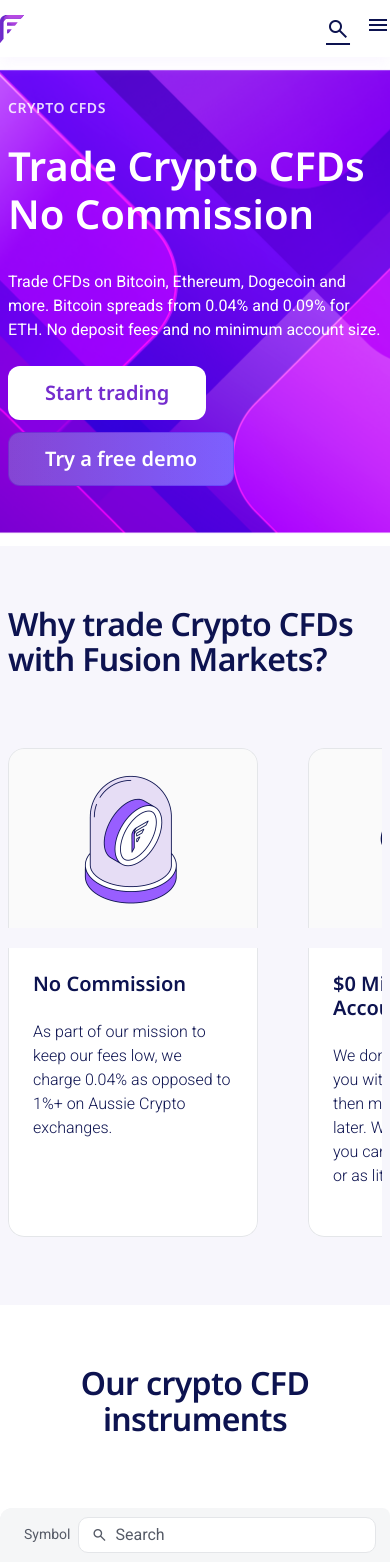
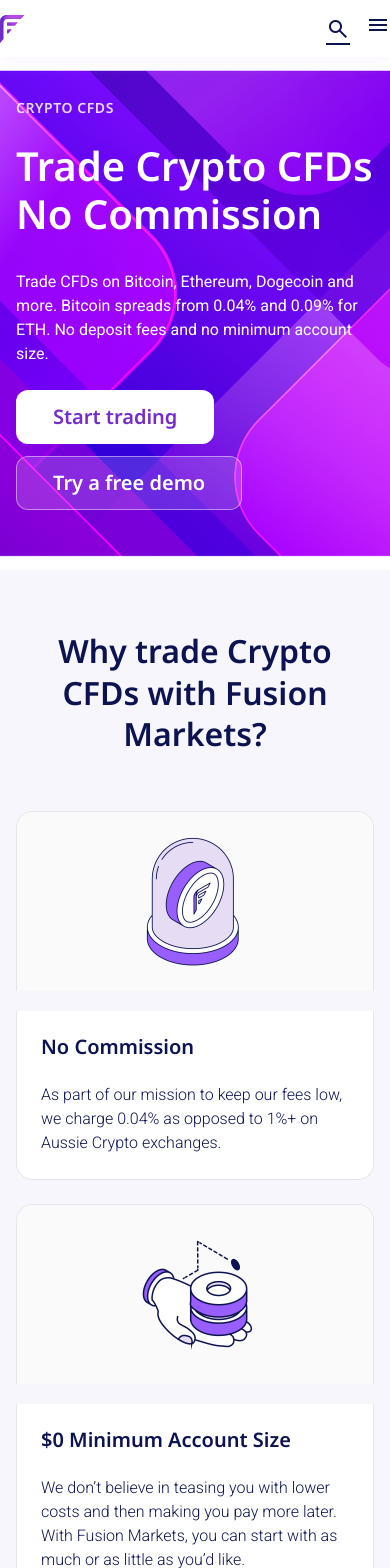
Before and after one commit to thesunfalle-dev/fm.growth-agent, a Next.js app: page /crypto/ in a window 390 px wide. Shown: the top 1568 px of the page. Built offline with nearby package versions, Linux system fonts and the light colour scheme.

Commit message:
Fix layout blowout: container width, USP grid, compare cols
Hard-cap content column at 1280px, wrap USP cards in 3 columns
instead of a page-expanding scroll rail, and rebalance compare
matrix column widths. Titles use H2 scale for clean wrapping.

```diff
--- a/app/globals.css
+++ b/app/globals.css
@@ -41,67 +41,102 @@
 
 /* Layout — content max 1280 (Website Redesign) */
 
-.ui-container {
-  width: min(100% - var(--layout-container-gutter), var(--layout-container-max));
-  margin-inline: auto;
-}
-
+/*
+ * Page content column.
+ * Keep ALL sizing props on one selector (minifiers were splitting/dropping pieces).
+ * Use !important on max-width so nested flex/band rules cannot force full viewport.
+ */
+.ui-container,
 .ui-container--narrow {
-  width: min(100% - var(--layout-container-gutter), var(--layout-container-narrow));
+  display: block;
+  width: 100% !important;
+  max-width: 1280px !important;
+  margin-left: auto !important;
+  margin-right: auto !important;
+  min-width: 0 !important;
+  box-sizing: border-box !important;
+  padding-left: 16px;
+  padding-right: 16px;
+}
+
+.ui-container--narrow {
+  max-width: 720px !important;
+}
+
+@media (min-width: 768px) {
+  .ui-container,
+  .ui-container--narrow {
+    padding-left: 40px;
+    padding-right: 40px;
+  }
+}
+
+@media (min-width: 1360px) {
+  .ui-container,
+  .ui-container--narrow {
+    padding-left: 0;
+    padding-right: 0;
+  }
+}
+
+/* Section layouts that need flex — override display only, not width */
+.ui-section--default > .ui-container {
+  display: flex !important;
+  flex-direction: column;
+  align-items: stretch;
+}
+
+.ui-section--hero > .ui-container {
+  display: block !important;
 }
 
 .ui-section {
   padding: var(--layout-spacing-section-desktop) 0;
+  /* Contain children that would otherwise blow out document width */
+  overflow-x: clip;
 }
 
 /*
- * Page-wide marketing layout (Final Pages):
- * default sections center titles + content stacks.
+ * Page-wide marketing layout:
+ * section titles centered; content stacks full container width.
  * Hero stays left-aligned (market brand pitch).
  */
-.ui-section--default > .ui-container {
-  display: flex;
-  flex-direction: column;
-  align-items: center;
-}
-
-.ui-section--default .ui-heading--section:not([class*="__title"]) {
+.ui-section--default .ui-heading--section {
   width: 100%;
   text-align: center;
-  font-size: var(--layout-footer-heading-size);
-  line-height: 1.1;
-  letter-spacing: -0.02em;
+  /* Prefer H2 token over always-48 — long titles wrap cleanly */
+  font-size: var(--typography-font-size-h2);
+  line-height: var(--typography-line-height-heading-loose);
+  letter-spacing: var(--typography-letter-spacing-heading);
   margin-bottom: var(--layout-spacing-heading-to-description-desktop);
-}
-
-.ui-section--default .ui-text--lead:not([class*="__subtitle"]) {
+  max-width: 28ch;
+  margin-inline: auto;
+}
+
+.ui-section--default .ui-text--lead {
   text-align: center;
   max-width: 52ch;
   margin-inline: auto;
 }
 
-.ui-section--default .ui-card-grid {
-  justify-content: center;
-  width: 100%;
-}
-
+.ui-section--default .ui-card-grid,
 .ui-section--default .ui-table-shell,
 .ui-section--default .ui-faq-list,
 .ui-section--default .ui-steps,
 .ui-section--default .ui-markets-band,
 .ui-section--default .ui-faq-band,
-.ui-section--default .ui-steps-band {
-  width: 100%;
+.ui-section--default .ui-steps-band,
+.ui-section--default .ui-features-band,
+.ui-section--default .ui-compare-shell {
+  width: 100%;
+  max-width: 100%;
+  min-width: 0;
 }
 
 .ui-section--hero {
   padding-top: var(--space-16);
   padding-bottom: var(--layout-spacing-section-desktop);
-}
-
-.ui-section--hero > .ui-container {
-  display: block;
-  align-items: stretch;
+  overflow-x: clip;
 }
 
 /* Hero copy + optional campaign bullets (no nested table — use block type table) */
@@ -1259,20 +1294,21 @@
   display: flex;
   flex-direction: column;
   align-items: center;
-  gap: var(--space-6);
+  gap: var(--space-4);
   text-align: center;
   max-width: 768px;
   width: 100%;
+  min-width: 0;
 }
 
 .ui-markets-band__title {
-  margin: 0;
-  max-width: none;
+  margin: 0 auto var(--layout-spacing-heading-to-description-desktop);
+  max-width: 28ch;
   width: 100%;
   text-align: center;
-  font-size: var(--layout-footer-heading-size);
-  line-height: 1.1;
-  letter-spacing: -0.02em;
+  font-size: var(--typography-font-size-h2);
+  line-height: var(--typography-line-height-heading-loose);
+  letter-spacing: var(--typography-letter-spacing-heading);
 }
 
 .ui-markets-band__subtitle {
@@ -1516,8 +1552,8 @@
 }
 
 /*
- * How We Compare matrix — Figma Crypto `23570:105086`
- * Side labels + provider columns; TrustPilot image row
+ * How We Compare matrix — Figma structure, flexible column count
+ * Side labels + provider columns; optional TrustPilot image row
  */
 .ui-compare-shell {
   width: 100%;
@@ -1526,11 +1562,12 @@
   overflow-x: auto;
   border-radius: var(--radius-lg);
   background: var(--color-background-canvas);
+  min-width: 0;
 }
 
 .ui-compare {
   width: 100%;
-  min-width: 1000px;
+  min-width: 0;
   border-collapse: separate;
   border-spacing: 0;
   table-layout: fixed;
@@ -1541,8 +1578,8 @@
 }
 
 .ui-compare__corner {
-  width: 200px;
-  min-width: 180px;
+  width: 28%;
+  max-width: 280px;
   height: var(--component-table-header-height);
   background: var(--component-table-header-bg);
   border-top-left-radius: var(--radius-lg);
@@ -1550,7 +1587,6 @@
 }
 
 .ui-compare__provider {
-  width: 200px;
   height: var(--component-table-header-height);
   padding: 0 var(--space-3);
   font-family: var(--typography-font-family-body);
@@ -1568,8 +1604,8 @@
 }
 
 .ui-compare__label {
-  width: 200px;
-  min-width: 180px;
+  width: 28%;
+  max-width: 280px;
   padding: var(--space-4) var(--component-table-padding-x);
   font-family: var(--typography-font-family-body);
   font-size: var(--component-table-header-font-size);
@@ -1594,7 +1630,6 @@
 }
 
 .ui-compare__cell {
-  width: 200px;
   padding: var(--space-3) var(--space-3);
   vertical-align: middle;
   text-align: center;
@@ -1700,13 +1735,13 @@
 }
 
 .ui-faq-band__title {
-  margin: 0;
-  max-width: none;
+  margin: 0 auto;
+  max-width: 28ch;
   width: 100%;
   text-align: center;
-  font-size: var(--layout-footer-heading-size); /* 48 — Figma H2 */
-  line-height: 1.1;
-  letter-spacing: -0.02em;
+  font-size: var(--typography-font-size-h2);
+  line-height: var(--typography-line-height-heading-loose);
+  letter-spacing: var(--typography-letter-spacing-heading);
 }
 
 .ui-faq-list {
@@ -1979,13 +2014,13 @@
 
 /* Figma H2 48 SemiBold centered (token: footer heading size) */
 .ui-steps-band__title {
-  margin: 0;
-  max-width: none;
+  margin: 0 auto;
+  max-width: 28ch;
   width: 100%;
   text-align: center;
-  font-size: var(--layout-footer-heading-size);
-  line-height: 1.1;
-  letter-spacing: -0.02em;
+  font-size: var(--typography-font-size-h2);
+  line-height: var(--typography-line-height-heading-loose);
+  letter-spacing: var(--typography-letter-spacing-heading);
 }
 
 /* Figma B2 Light 20 centered */
@@ -2257,7 +2292,7 @@
 
 /* Cards (Figma Cards 15166:10610) + Why USP band 23570:105076 */
 
-/* Soft purple Why… band (Figma purple50 / Gray-ish surface) */
+/* Soft purple Why… band */
 .ui-section--usp {
   background: var(--primitive-color-purple50);
 }
@@ -2266,30 +2301,35 @@
   display: flex;
   flex-direction: column;
   align-items: stretch;
-  gap: var(--space-section-mobile); /* 60px Figma title → cards */
-  width: 100%;
+  gap: var(--space-10);
+  width: 100%;
+  max-width: 100%;
+  min-width: 0;
 }
 
 .ui-features-band__title {
-  margin: 0;
-  max-width: none;
-  width: 100%;
-  text-align: left; /* Figma Why section is left-aligned */
-  font-size: var(--layout-footer-heading-size);
-  line-height: 1.1;
-  letter-spacing: -0.02em;
+  margin: 0 auto;
+  max-width: 28ch;
+  width: 100%;
+  text-align: center;
+  font-size: var(--typography-font-size-h2);
+  line-height: var(--typography-line-height-heading-loose);
+  letter-spacing: var(--typography-letter-spacing-heading);
 }
 
 .ui-section--usp > .ui-container {
   align-items: stretch;
+  min-width: 0;
 }
 
 .ui-card-grid {
   display: grid;
-  gap: var(--space-6); /* 24px Figma */
+  gap: var(--space-6);
   margin-top: 0;
   align-items: stretch;
   width: 100%;
+  max-width: 100%;
+  min-width: 0;
 }
 
 .ui-card-grid--feature {
@@ -2298,37 +2338,38 @@
 }
 
 /*
- * USP row — Figma 23570:105076: 4 × 276 cards, gap 24, equal height.
- * More than 4 → horizontal scroll (homepage rail rule).
+ * USP cards — wrap grid (no page-expanding horizontal rail).
+ * 3 columns on desktop; 4 equal only when exactly 4 children.
  */
 .ui-card-grid--usp {
   display: grid;
-  grid-template-columns: repeat(4, minmax(0, 1fr));
+  grid-template-columns: repeat(3, minmax(0, 1fr));
   gap: var(--space-6);
   justify-content: stretch;
   width: 100%;
-}
-
-.ui-card-grid--usp.ui-card-grid--max-4:has(> :nth-child(5)) {
-  grid-auto-flow: column;
-  grid-auto-columns: minmax(
-    var(--component-card-usp-min-width),
-    var(--component-card-usp-max-width)
-  );
-  grid-template-columns: none;
-  overflow-x: auto;
-  scroll-snap-type: x mandatory;
-  padding-bottom: var(--space-2);
-  -webkit-overflow-scrolling: touch;
-  justify-content: start;
+  max-width: 100%;
+  min-width: 0;
+  overflow-x: visible;
+}
+
+/* Canonical Figma Why band: exactly 4 cards → 4 columns */
+.ui-card-grid--usp:has(> :nth-child(4):last-child) {
+  grid-template-columns: repeat(4, minmax(0, 1fr));
+}
+
+/* 1–2 cards */
+.ui-card-grid--usp:has(> :nth-child(1):last-child),
+.ui-card-grid--usp:has(> :nth-child(2):last-child) {
+  grid-template-columns: repeat(auto-fit, minmax(240px, 296px));
+  justify-content: center;
 }
 
 .ui-card-grid--usp > * {
-  scroll-snap-align: start;
   height: 100%;
-  min-height: var(--component-card-usp-min-height);
+  min-height: 0;
   max-width: none;
   width: 100%;
+  min-width: 0;
 }
 
 .ui-card {
@@ -2363,7 +2404,8 @@
   flex-direction: column;
   width: 100%;
   max-width: none;
-  min-height: var(--component-card-usp-min-height);
+  min-height: 0;
+  height: 100%;
   padding: 0;
   border: 0;
   box-shadow: none;
@@ -2468,17 +2510,21 @@
 
 @media (max-width: 1024px) {
   .ui-card-grid--usp,
-  .ui-card-grid--usp.ui-card-grid--max-4,
-  .ui-card-grid--usp.ui-card-grid--max-4:has(> :nth-child(-n + 4):last-child) {
-    grid-auto-flow: column;
-    grid-auto-columns: var(--component-card-usp-mobile-width);
-    grid-template-columns: none;
-    overflow-x: auto;
-    scroll-snap-type: x mandatory;
+  .ui-card-grid--usp:has(> :nth-child(4):last-child) {
+    grid-template-columns: repeat(2, minmax(0, 1fr));
+    grid-auto-flow: row;
+    overflow-x: visible;
   }
 
   .ui-card--usp {
-    max-width: var(--component-card-usp-mobile-width);
+    max-width: none;
+  }
+}
+
+@media (max-width: 640px) {
+  .ui-card-grid--usp,
+  .ui-card-grid--usp:has(> :nth-child(4):last-child) {
+    grid-template-columns: 1fr;
   }
 }
 
@@ -2543,14 +2589,16 @@
   color: var(--color-text-on-accent);
 }
 
-/* Secondary CTA on brand purple: light fill for contrast */
+/* Secondary CTA on brand purple: translucent fill + white label (readable) */
 .ui-section--brand-bg .ui-btn--secondary {
-  background-image:
-    linear-gradient(
-      color-mix(in oklab, var(--color-text-on-accent) 12%, transparent),
-      color-mix(in oklab, var(--color-text-on-accent) 12%, transparent)
-    ),
-    var(--color-action-gradient-primary);
+  background-image: none;
+  background-color: color-mix(in oklab, var(--color-text-on-accent) 16%, transparent);
+  border: var(--border-width-default) solid color-mix(in oklab, var(--color-text-on-accent) 55%, transparent);
+  color: var(--color-text-on-accent);
+}
+
+.ui-section--brand-bg .ui-btn--secondary:hover {
+  background-color: color-mix(in oklab, var(--color-text-on-accent) 24%, transparent);
 }
 
 .ui-section--brand-bg .ui-btn--secondary .ui-btn__label {
@@ -2648,14 +2696,6 @@
 
 /* breakpoint.md — 768px */
 @media (max-width: 768px) {
-  .ui-container,
-  .ui-container--narrow {
-    width: min(
-      100% - var(--layout-container-gutter-mobile),
-      var(--layout-container-max)
-    );
-  }
-
   .ui-section {
     padding: var(--layout-spacing-section-mobile) 0;
   }
@@ -2670,20 +2710,17 @@
     margin-bottom: var(--layout-spacing-heading-to-description-mobile);
   }
 
-  .ui-section--default .ui-heading--section:not([class*="__title"]),
+  .ui-section--default .ui-heading--section,
   .ui-markets-band__title,
   .ui-faq-band__title,
   .ui-steps-band__title,
   .ui-features-band__title {
     font-size: var(--layout-footer-heading-size-mobile);
+    max-width: none;
   }
 
   .ui-features-band {
-    gap: var(--space-10);
-  }
-
-  .ui-card-grid--usp {
-    grid-template-columns: repeat(2, minmax(0, 1fr));
+    gap: var(--space-8);
   }
 
   .ui-text--lead {
```
